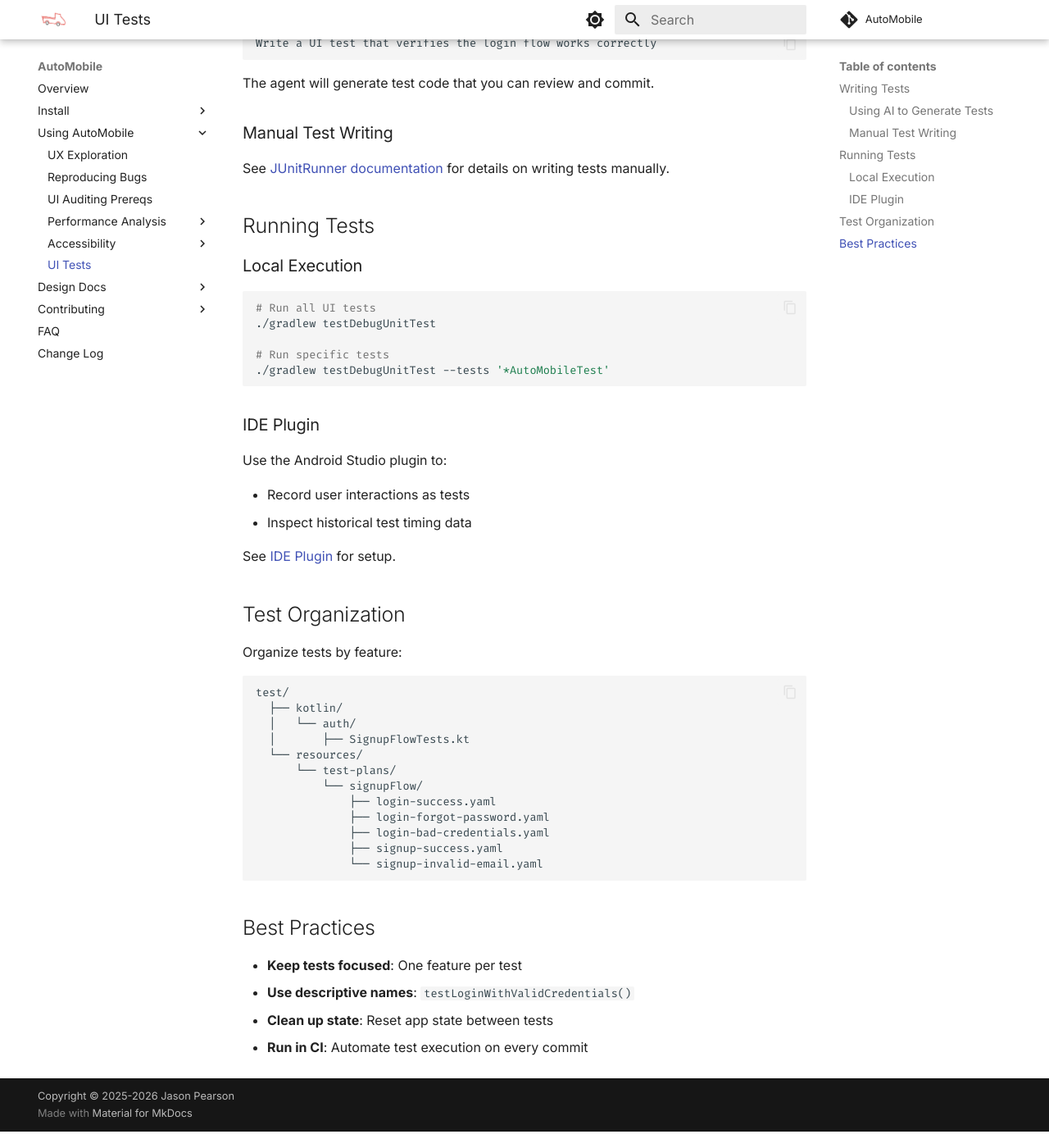
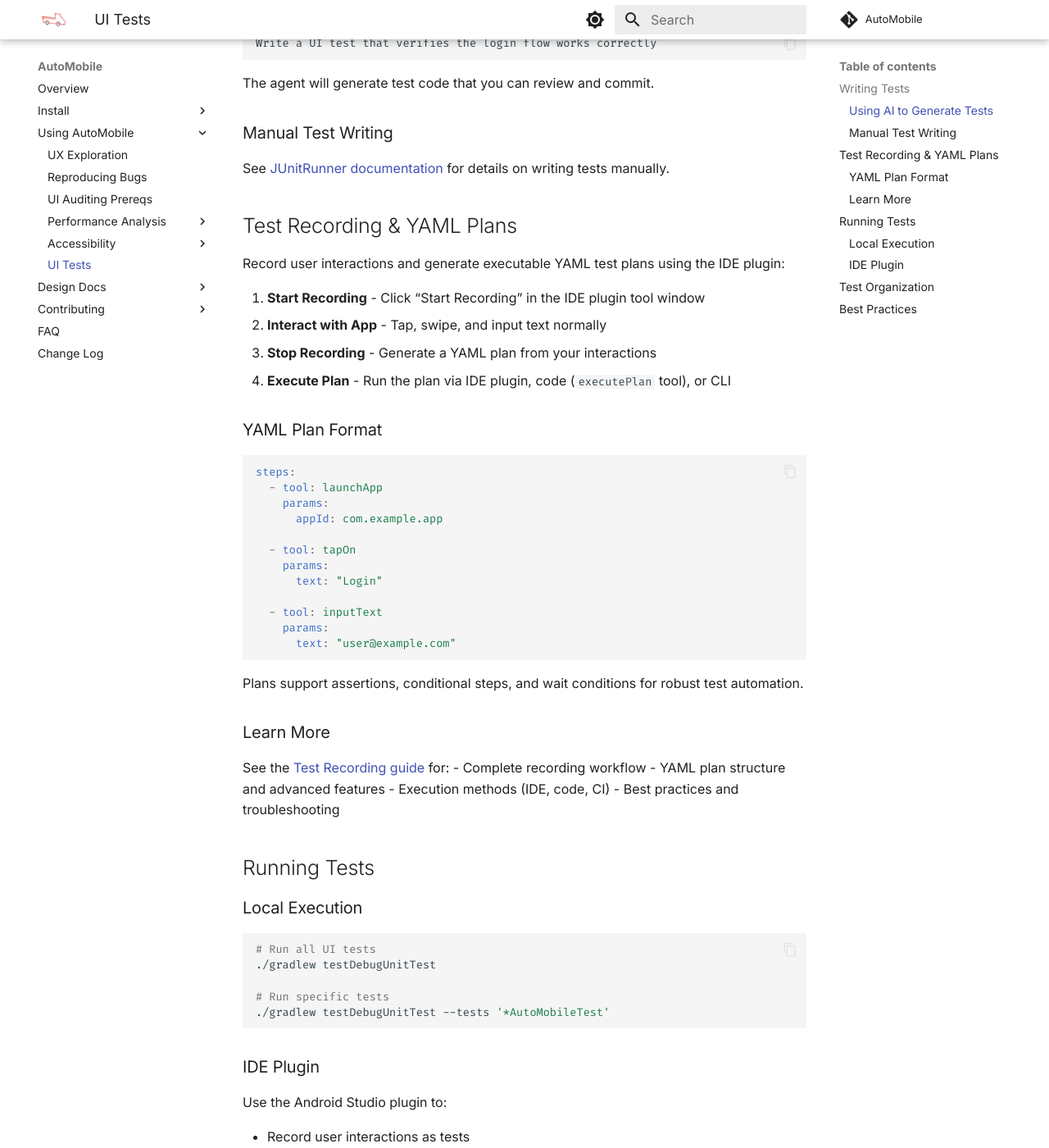
Before and after one commit to zillow/auto-mobile, an MkDocs documentation site: the page built from docs/using/ui-tests.md, in a window 1280 px wide and 1400 px high, scrolled down 418 px. Shown: the whole window at 82% size. Built offline with MkDocs 1.6.1 and Material for MkDocs 9.7.7, drawn with Linux system fonts in a browser that asks for light colours; comment, search, counter and statistics services are not loaded.

Commit message:
Add test recording and YAML plan documentation (#421)
Documents the IDE plugin's test recording feature and YAML plan format for automated UI testing.

Co-authored-by: Claude Sonnet 4.5 <noreply@anthropic.com>

````diff
--- a/docs/using/ui-tests.md
+++ b/docs/using/ui-tests.md
@@ -23,6 +23,42 @@ The agent will generate test code that you can review and commit.
 ### Manual Test Writing
 
 See [JUnitRunner documentation](../design-docs/plat/android/junitrunner.md) for details on writing tests manually.
+
+## Test Recording & YAML Plans
+
+Record user interactions and generate executable YAML test plans using the IDE plugin:
+
+1. **Start Recording** - Click "Start Recording" in the IDE plugin tool window
+2. **Interact with App** - Tap, swipe, and input text normally
+3. **Stop Recording** - Generate a YAML plan from your interactions
+4. **Execute Plan** - Run the plan via IDE plugin, code (`executePlan` tool), or CLI
+
+### YAML Plan Format
+
+```yaml
+steps:
+  - tool: launchApp
+    params:
+      appId: com.example.app
+
+  - tool: tapOn
+    params:
+      text: "Login"
+
+  - tool: inputText
+    params:
+      text: "user@example.com"
+```
+
+Plans support assertions, conditional steps, and wait conditions for robust test automation.
+
+### Learn More
+
+See the [Test Recording guide](../design-docs/plat/android/ide-plugin/test-recording.md) for:
+- Complete recording workflow
+- YAML plan structure and advanced features
+- Execution methods (IDE, code, CI)
+- Best practices and troubleshooting
 
 ## Running Tests
 
````
